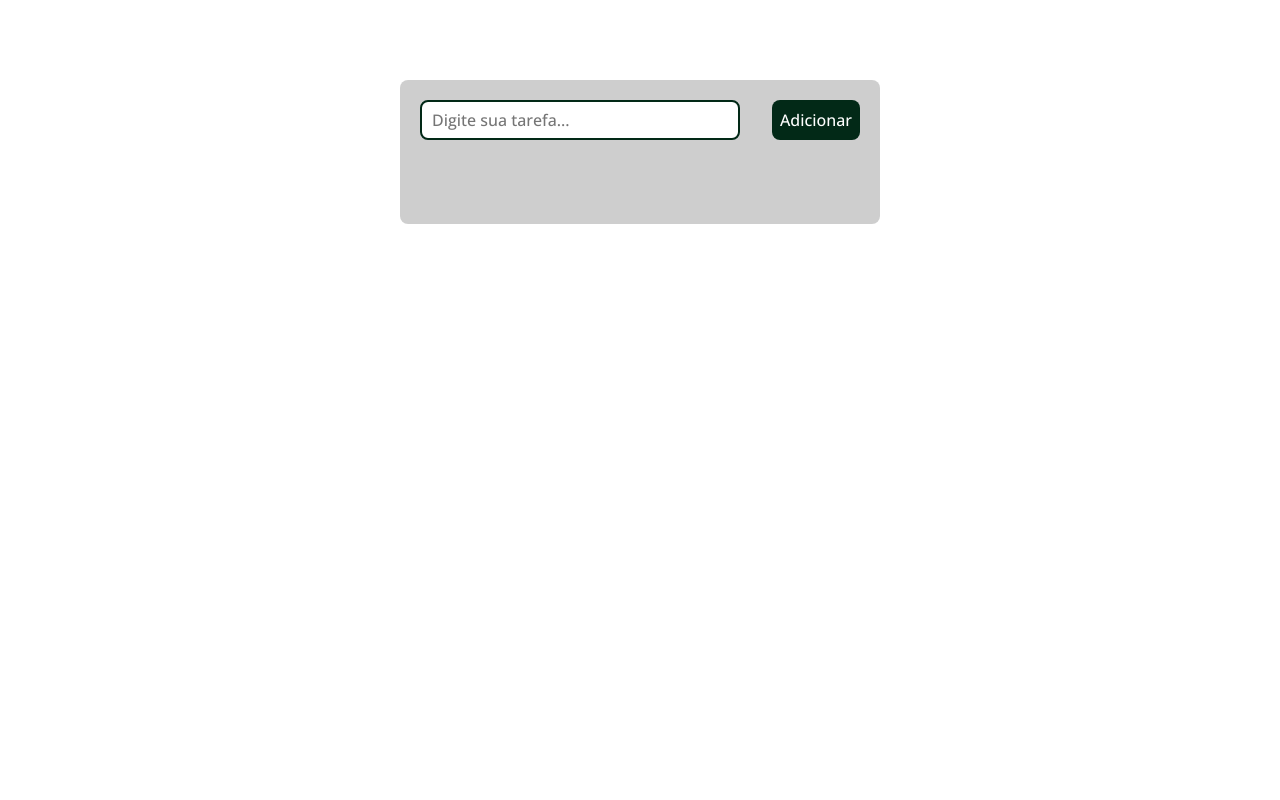
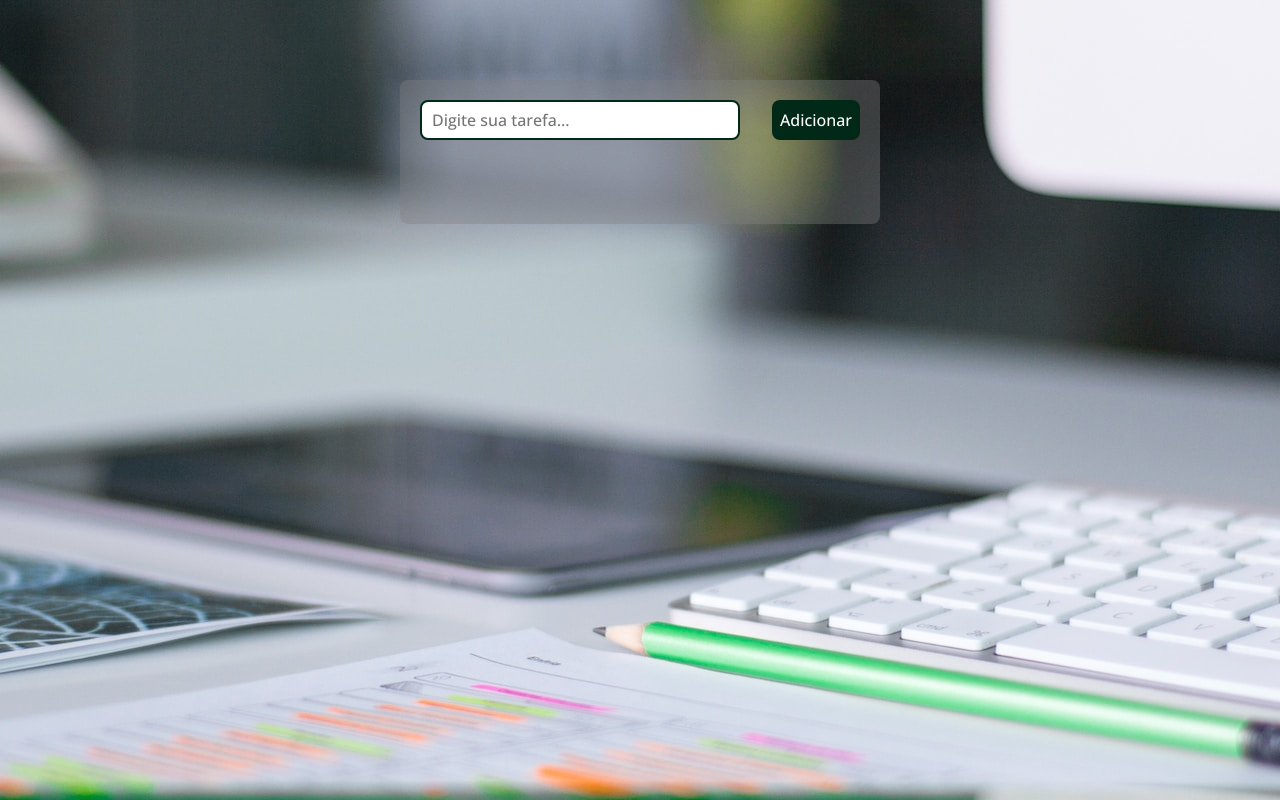
Before and after one commit to pedronegraoo/ToDoList-TypeScript, a website: page index.html in a window 1280 px wide. Drawn offline with nearby package versions, Linux system fonts and the light colour scheme; the site is published under a folder, as on GitHub Pages, so addresses that start at the root find nothing; a web font is replaced by a local one.

Commit message:
Mudança no caminho da imagem

```diff
--- a/src/css/style.css
+++ b/src/css/style.css
@@ -26,7 +26,7 @@
 body {
   width: 100vw;
   height: 100vh;
-  background: url("/src/img/task-medio.jpg") no-repeat center;
+  background: url("../img/task-medio.jpg") no-repeat center;
 
   display: flex;
   flex-direction: column;
```
